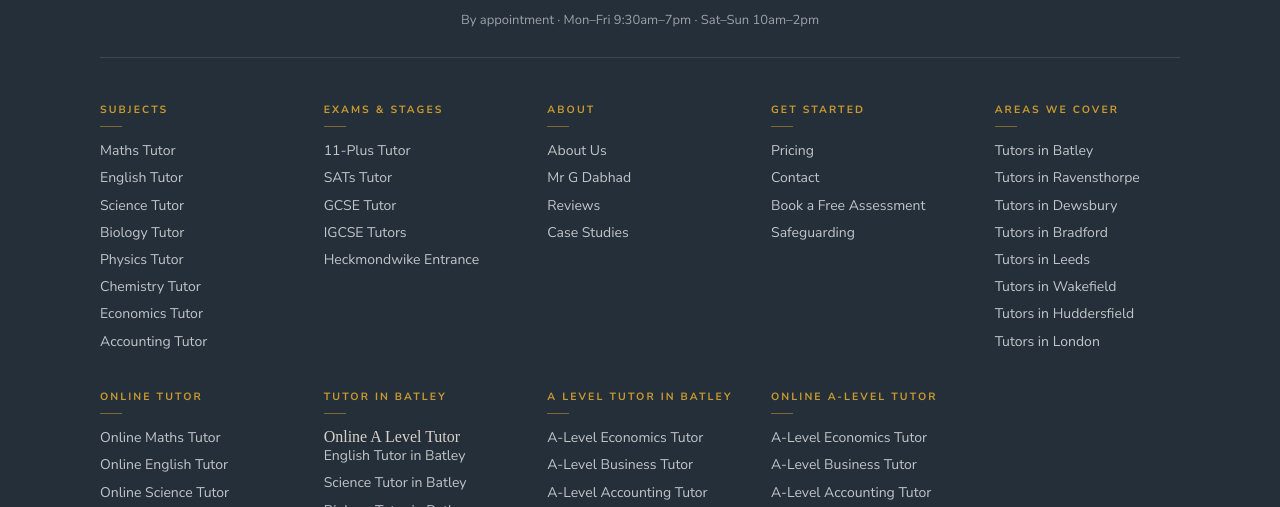
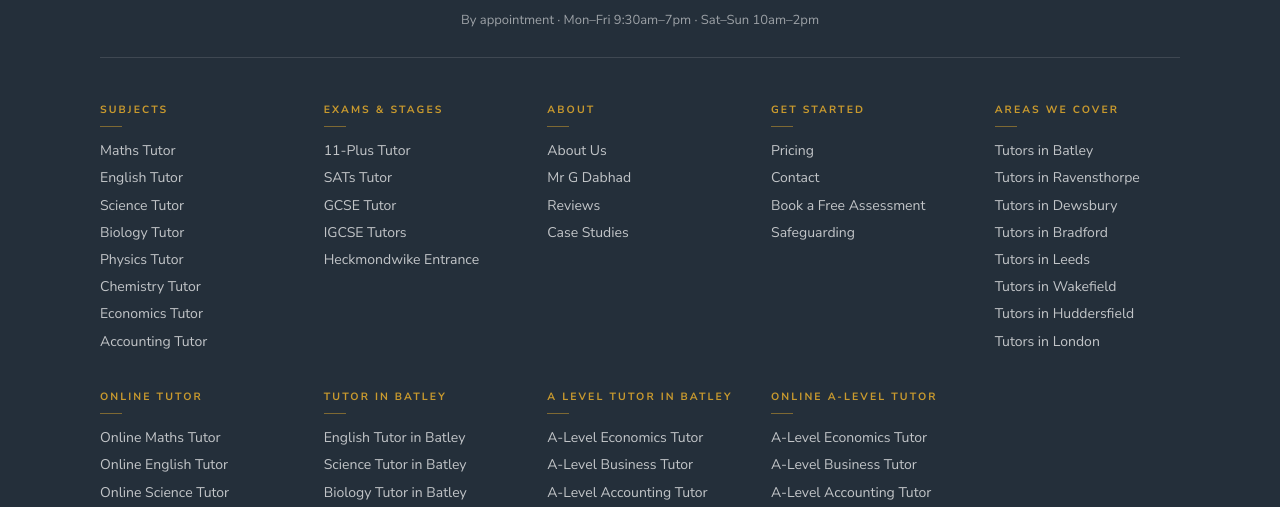
Before and after one commit to code-vers/improvetuition, a plain HTML site: page footer.html in a window 1280 px wide. Shown: the part 279-786 px from the top of the page. Drawn offline with Linux system fonts and the light colour scheme.

Commit message:
fix: remove redundant job title text from footer column in Batley section

```diff
--- a/footer.html
+++ b/footer.html
@@ -384,7 +384,6 @@
       </div>
       <div class="footer-col">
         <h3>Tutor in Batley</h3>
-        <p style="color:var(--rule)">Online A Level Tutor</p>
         <ul>
           <li><a href="/uk/english/tutors-in/batley/">English Tutor in Batley</a></li>
           <li><a href="/uk/science/tutors-in/batley/">Science Tutor in Batley</a></li>
```
